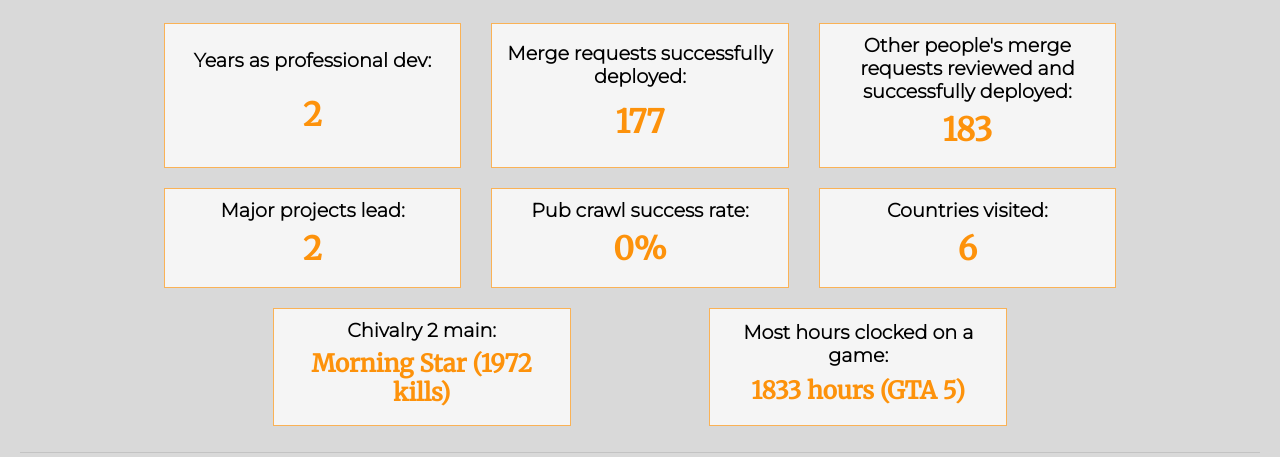
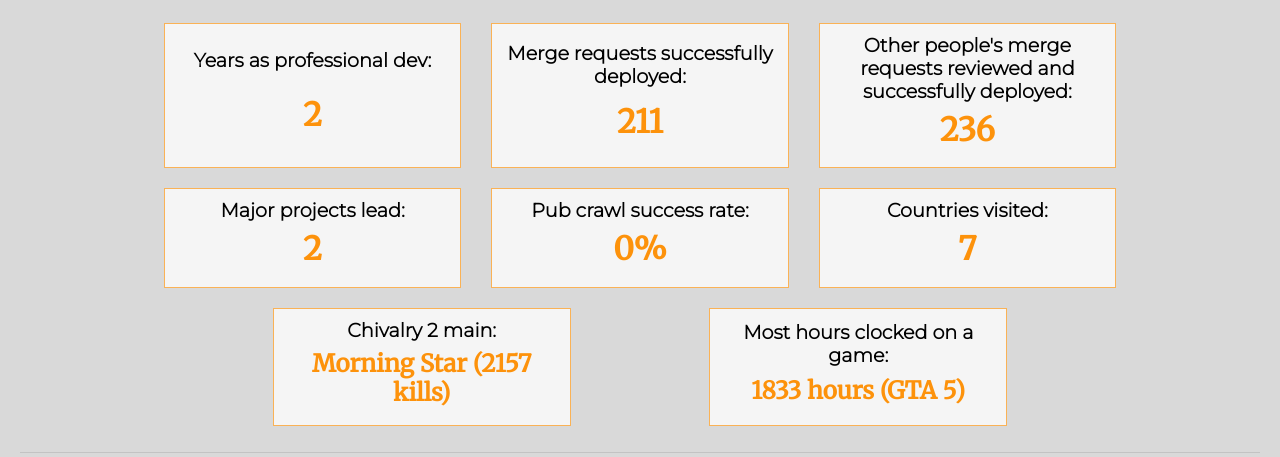
Before and after one commit to JamesBarnes48/PersonalSite, a plain HTML site: page index.html in a window 1280 px wide. Shown: the part 2097-2554 px from the top of the page. Drawn offline with nearby package versions, Linux system fonts and the light colour scheme.

Commit message:
update stats

```diff
--- a/index.html
+++ b/index.html
@@ -148,11 +148,11 @@
         </div>
         <div class="stats-child">
           <h3 class="stat-name">Merge requests successfully deployed:</h3>
-          <h2 class="stat-metric">177</h2>
+          <h2 class="stat-metric">211</h2>
         </div>
         <div class="stats-child">
           <h3 class="stat-name">Other people's merge requests reviewed and successfully deployed:</h3>
-          <h2 class="stat-metric">183</h2>
+          <h2 class="stat-metric">236</h2>
         </div>
         <div class="stats-child">
           <h3 class="stat-name">Major projects lead:</h3>
@@ -164,11 +164,11 @@
         </div>
         <div class="stats-child">
           <h3 class="stat-name">Countries visited:</h3>
-          <h2 class="stat-metric">6</h2>
+          <h2 class="stat-metric">7</h2>
         </div>
         <div class="stats-child">
           <h3 class="stat-name">Chivalry 2 main:</h3>
-          <h2 class="stat-metric small">Morning Star (1972 kills)</h2>
+          <h2 class="stat-metric small">Morning Star (2157 kills)</h2>
         </div>
         <div class="stats-child">
           <h3 class="stat-name">Most hours clocked on a game:</h3>
```
